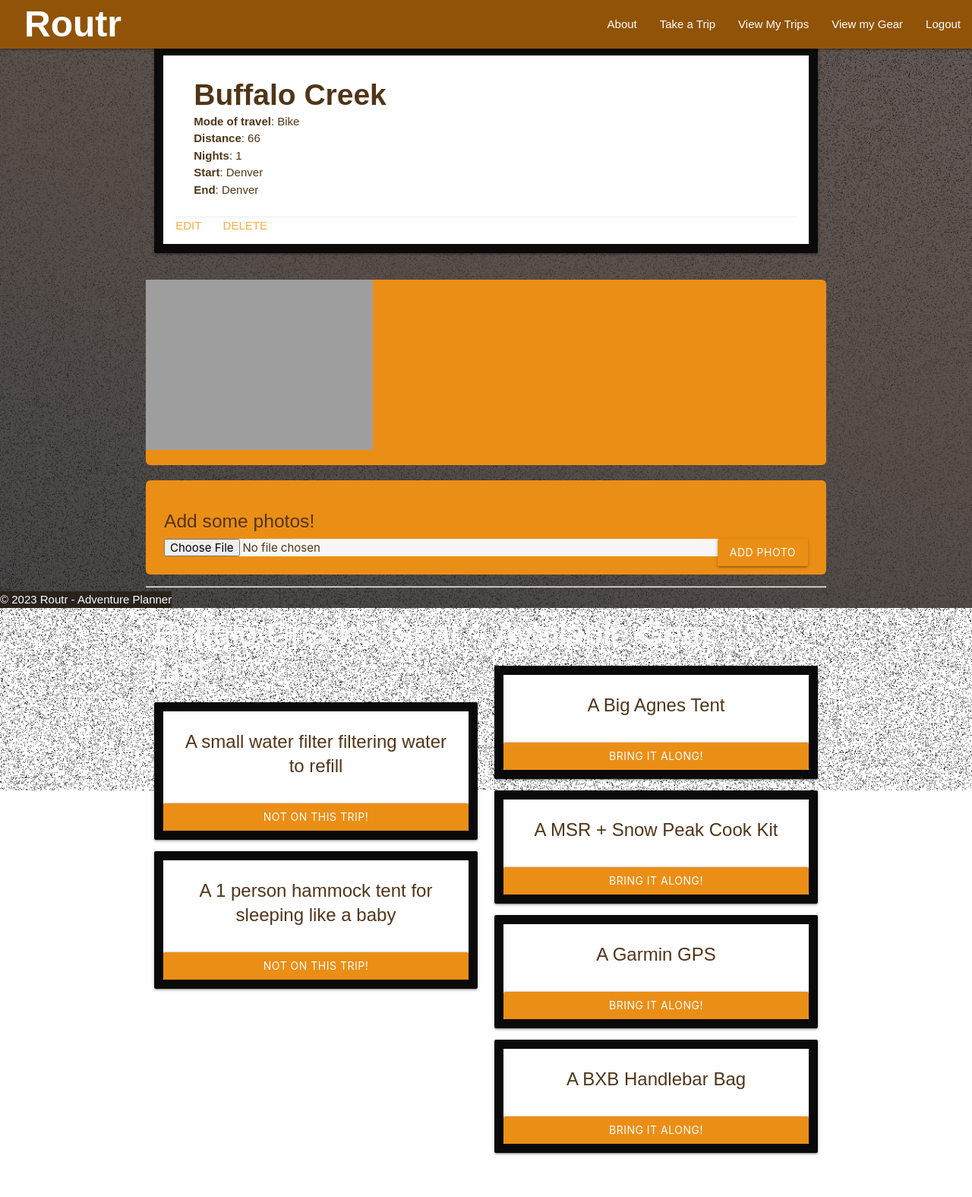
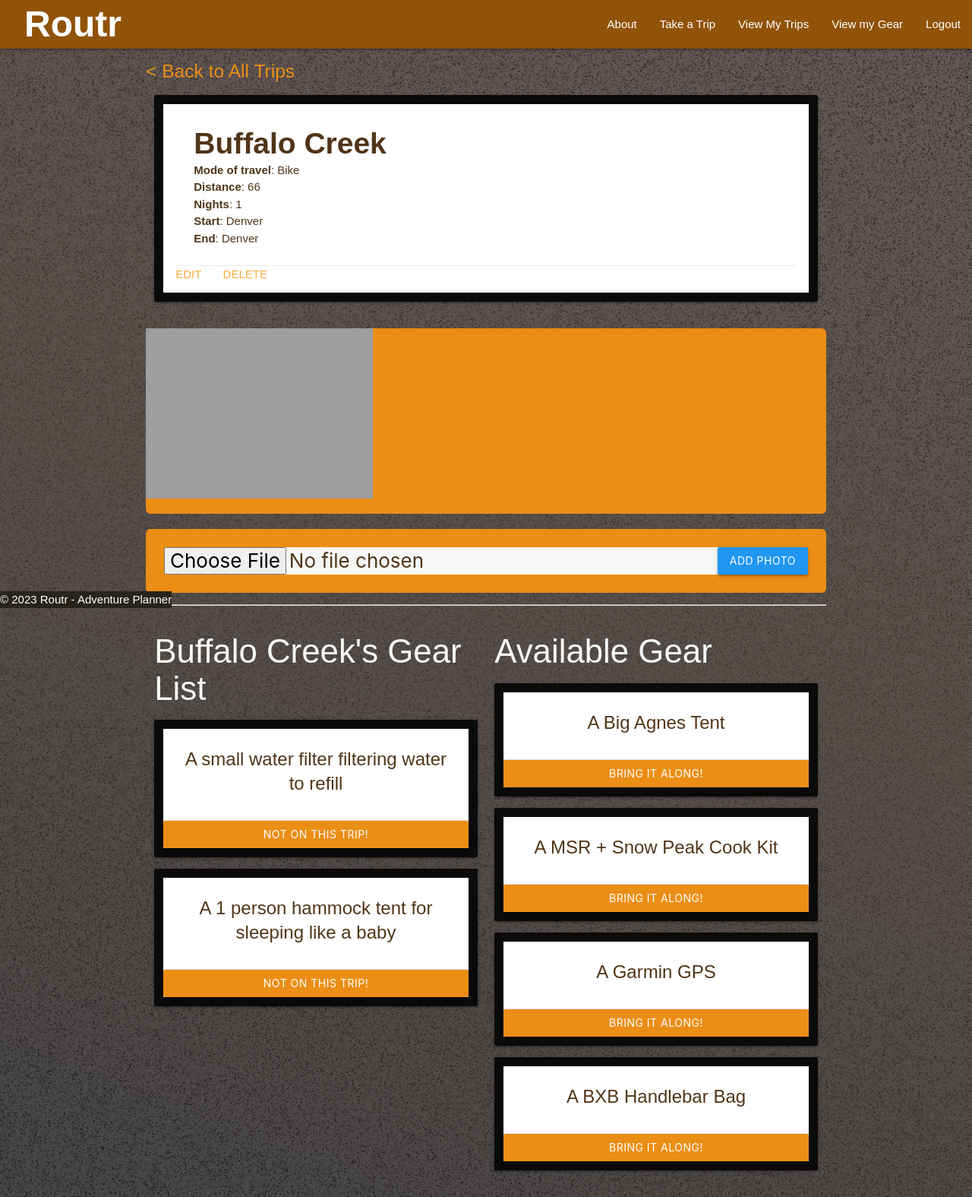
Before and after one commit to layhee/routr, a Django app: page /trips/1/ in a window 1280 px wide. Shown: the whole page at 76% size. Before the commit the page ends 1520 px from the top, so only its background shows below. Run offline with Django 4.2, Linux system fonts and the light colour scheme; a user stored in the database is signed in; data comes from the database, SQL or seed files in the repository; both versions use the stored data as it was after the commit; some web fonts are replaced; grey boxes are pictures that could not be loaded.

Commit message:
final push before deployment

```diff
--- a/main/static/css/style.css
+++ b/main/static/css/style.css
@@ -79,7 +79,7 @@
 }
 .card:hover{
   border: 12px solid rgb(10, 10, 10);
-  box-shadow: 12px 12px 0 rgb(10, 10, 10);
+  box-shadow: 12px 12px 0 rgb(235, 142, 22);
 }
 .brand-logo{
     margin-left: 32px;
@@ -132,3 +132,9 @@
 .text-black{
   color:rgb(10, 10, 10)
 }
+input[type=file]{
+  font-size: 26px;
+}
+.upload{
+  height: 36px;
+}
--- a/main/templates/base.html
+++ b/main/templates/base.html
@@ -6,7 +6,6 @@
 		background-size: cover;
 		background-repeat: no-repeat;
 		background-position: center;
-		height: 100vh;
 	}
 </style>
 {% endblock %}
--- a/main/templates/trips/detail.html
+++ b/main/templates/trips/detail.html
@@ -29,7 +29,7 @@
 				src="{{ photo.url}}"
 				alt="{{ trip.name }}" />
 			{% empty %}
-			<div class="card-panel center col s12"><h4>Just Imagine It...</h4>
+			<div class="card-panel center col s12"><h4>Just Imagine It...</h4><h5>or add some photos below!</h5>
 			</div>
 			{% endfor%}
 		</div>
@@ -39,20 +39,20 @@
 </div>
 <div class="">
 	<div class="card-panel photo">
-		<h5>Add some photos!</h5>
 		<form
-			class="borderless-form"
+			class="borderless-form upload"
 			action="{% url 'add_photo' trip.id%}"
 			method="POST"
 			enctype="multipart/form-data">
 			{% csrf_token %}
 			<input
+				class="file-btn"
 				type="file"
 				name="photo-file" />
 			<input
 				type="submit"
 				value="Add Photo"
-				class="btn right scale-transition" />
+				class="btn right blue" />
 		</form>
 	</div>
 </div>
--- a/main/templates/trips/index.html
+++ b/main/templates/trips/index.html
@@ -1,6 +1,6 @@
 {% extends 'base.html' %} {% block content %}
 
-<h1>Your Trips</h1>
+<h1 class="thick">Your Trips</h1>
 <a href="{% url 'gear_create' %}"><button class="btn">Add your Gear</button></a>
 <div class="row">
 	{% for trip in trips %}
```
Also changed, not shown: db.sqlite3.
